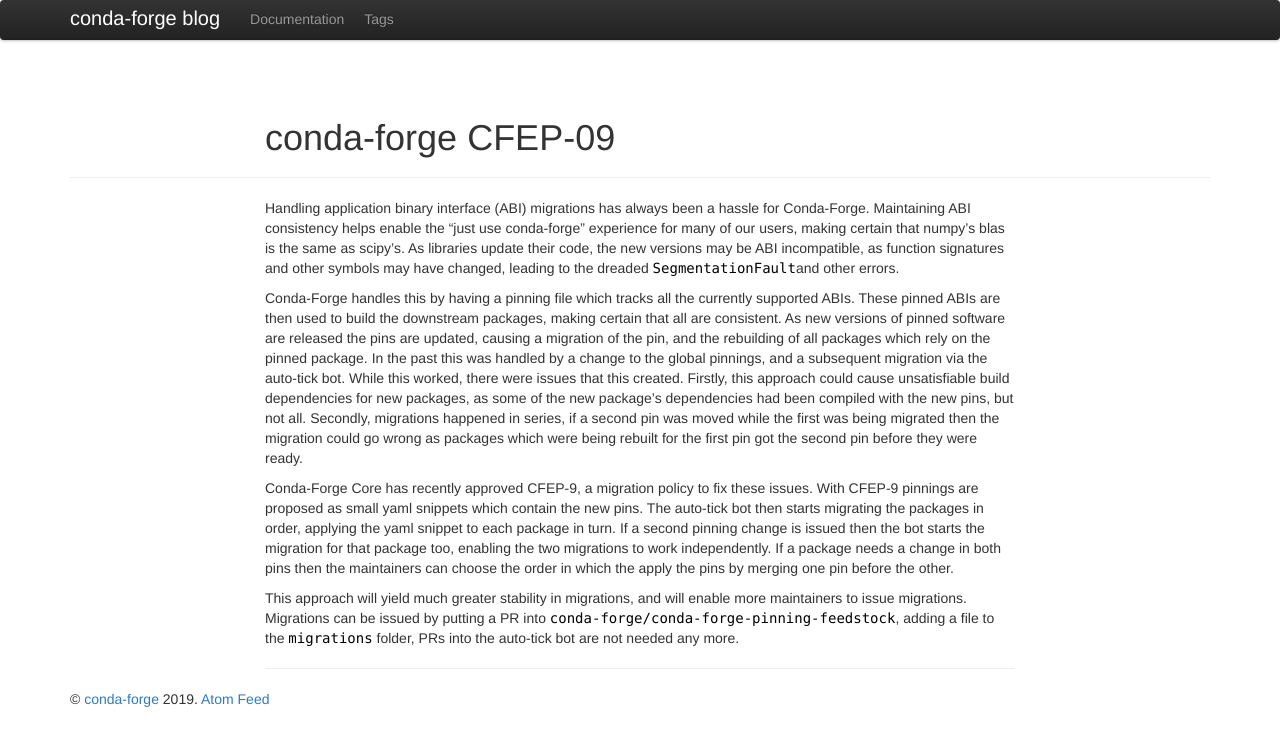
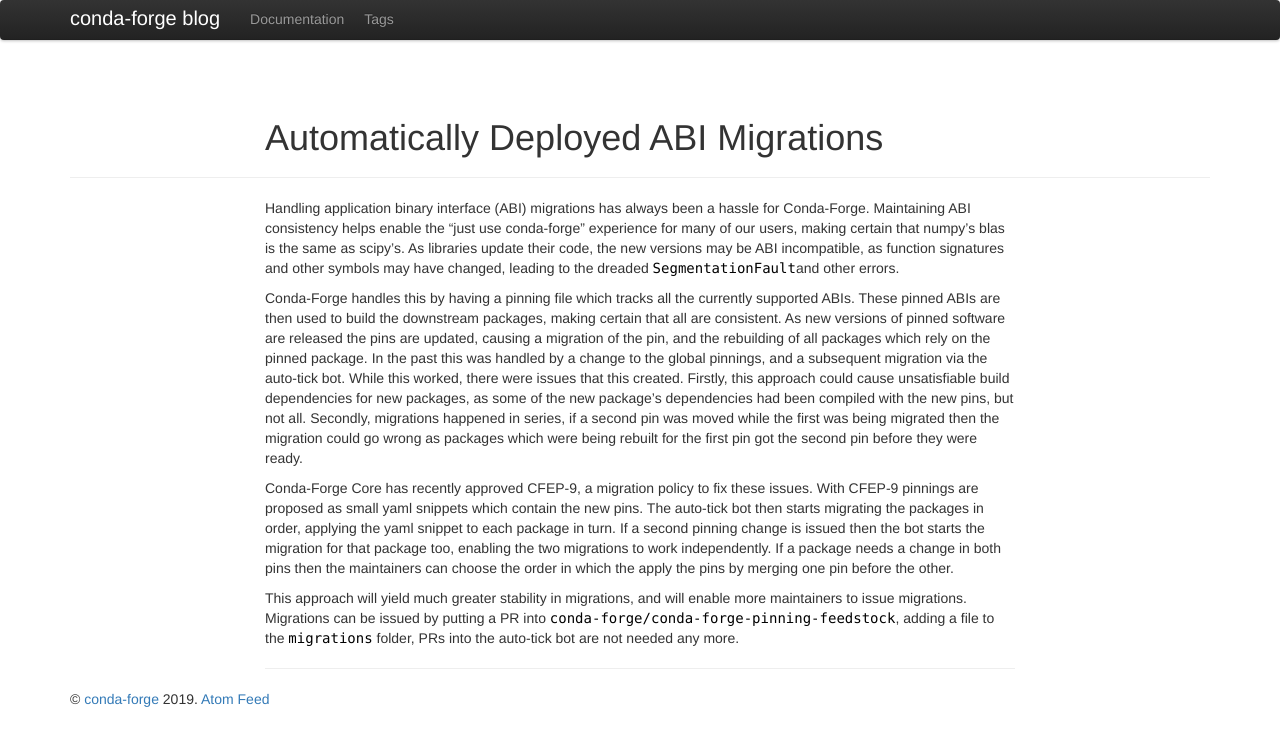
Before and after one commit to conda-forge/blog, a Jekyll site: the page built from _posts/2019-12-06-cfep09.md, in a window 1280 px wide. Shown: the top 746 px of the page. Built offline with Jekyll 4.4.1, drawn with Linux system fonts in a browser that asks for light colours.

Commit message:
Update _posts/2019-12-06-cfep09.md
Co-Authored-By: Christopher J. Wright <cjwright4242gh@gmail.com>

```diff
--- a/_posts/2019-12-06-cfep09.md
+++ b/_posts/2019-12-06-cfep09.md
@@ -1,6 +1,6 @@
 ---
 layout: post
-title: conda-forge CFEP-09
+title: Automatically Deployed ABI Migrations
 tags: []
 theme: twitter
 ---
```
